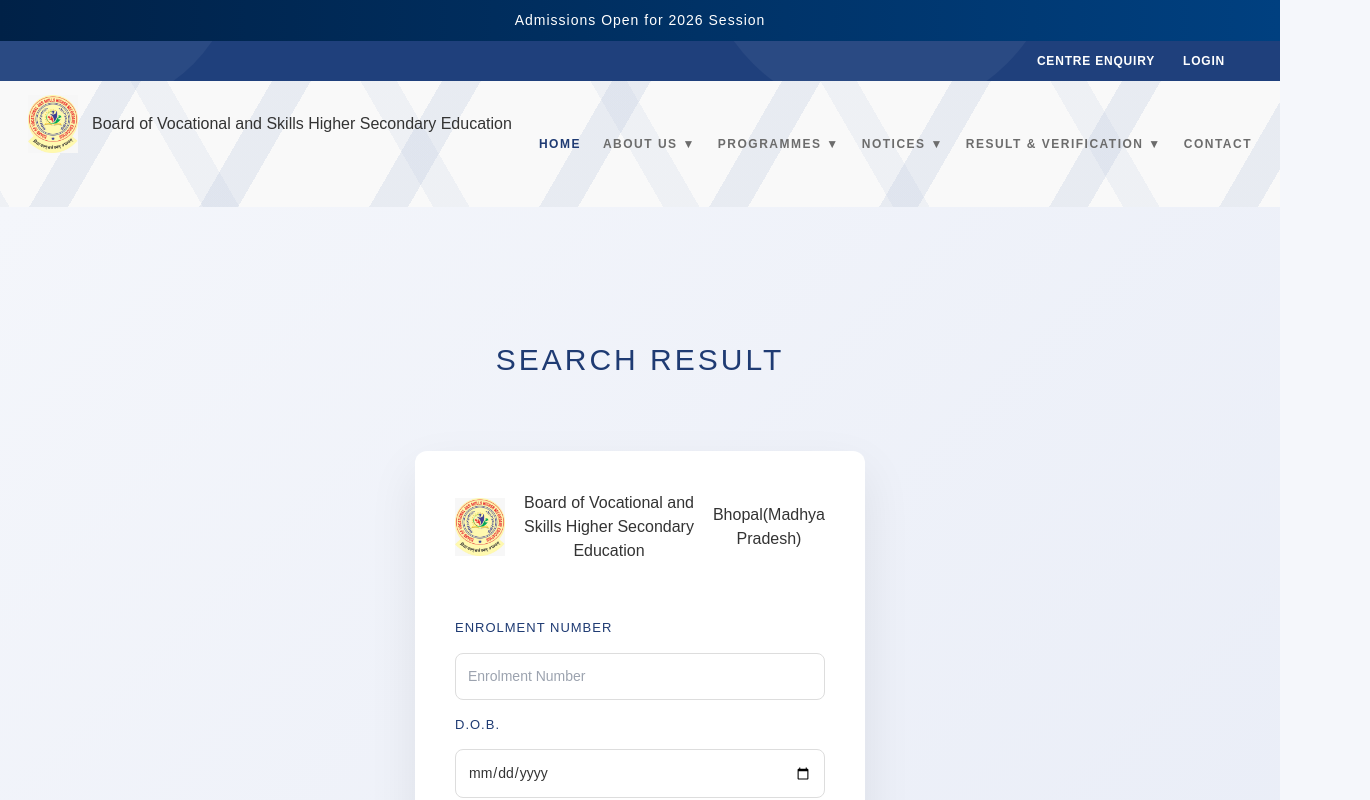
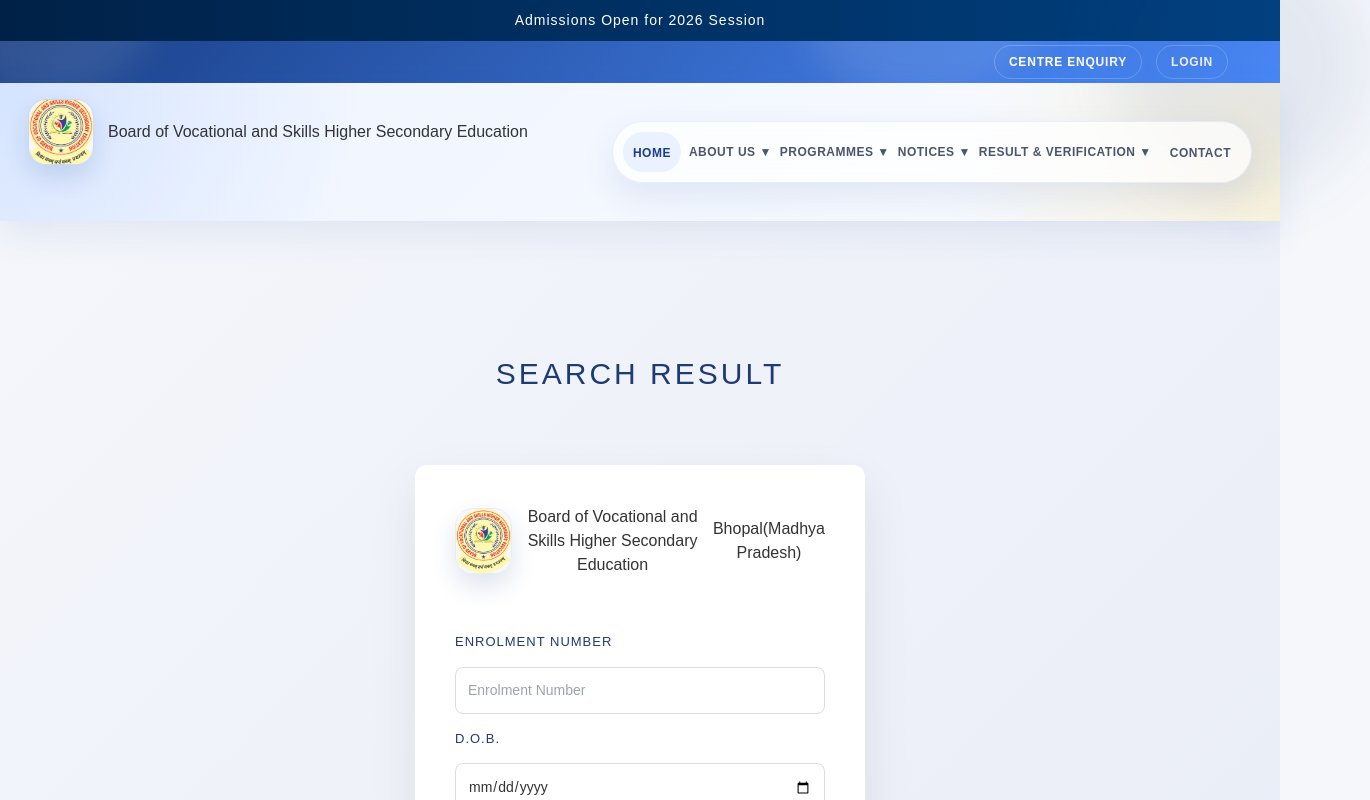
Before and after one commit to ranvijaysingh0741/ERP-SYSTEM, a React (Create React App) app in the folder frontend/: page /result in a window 1280 px wide. Shown: the top 800 px of the page, 1370 px wide, since content can reach past the window. Built offline with nearby package versions, Linux system fonts and the light colour scheme.

Commit message:
Refactor Navbar styles and update font
Updated Navbar styles to use 'Josefin Sans' font and improved layout with new gradients and padding adjustments.

```diff
--- a/frontend/src/landing/components/Navbar.css
+++ b/frontend/src/landing/components/Navbar.css
@@ -1,62 +1,67 @@
-@import url('https://fonts.googleapis.com/css2?family=Montserrat:wght@400;500;600;700&display=swap');
+@import url('https://fonts.googleapis.com/css2?family=Josefin+Sans:wght@400;500;600;700&display=swap');
 
 * {
   box-sizing: border-box;
 }
 
-/* =========================================
-   TOP STRIP
-========================================= */
 .top-strip {
   position: relative;
-  background: #1f407c;
-  height: 40px;
-  padding: 0 55px;
+  min-height: 42px;
+  padding: 0 52px;
   display: flex;
   justify-content: flex-end;
   align-items: center;
   overflow: hidden;
-  font-family: "Montserrat", sans-serif;
+  background: linear-gradient(135deg, #193f86, #4d8dff);
+  font-family: 'Josefin Sans', sans-serif;
 }
 
-/* soft curved pattern on top strip */
 .top-strip::before,
 .top-strip::after {
   content: "";
   position: absolute;
   border-radius: 50%;
-  background: rgba(255, 255, 255, 0.05);
   pointer-events: none;
+  background: rgba(255, 255, 255, 0.10);
+  filter: blur(18px);
 }
 
 .top-strip::before {
-  width: 320px;
-  height: 320px;
-  left: -80px;
-  top: -250px;
+  width: 230px;
+  height: 230px;
+  left: -70px;
+  top: -170px;
 }
 
 .top-strip::after {
-  width: 360px;
-  height: 360px;
-  right: 220px;
-  top: -285px;
+  width: 260px;
+  height: 260px;
+  right: 18%;
+  top: -200px;
 }
 
 .top-right {
   position: relative;
   z-index: 1;
   display: flex;
-  gap: 28px;
+  gap: 14px;
+  align-items: center;
 }
 
 .top-right a {
+  min-height: 28px;
+  display: inline-flex;
+  align-items: center;
+  justify-content: center;
+  padding: 7px 14px;
+  border: 1px solid rgba(255, 255, 255, 0.22);
+  border-radius: 999px;
+  color: #ffffff;
   text-decoration: none;
-  color: #ffffff;
   font-size: 12px;
   letter-spacing: 0.8px;
-  font-weight: 600;
-  transition: 0.3s ease;
+  font-weight: 700;
+  transition: transform 0.3s ease, background 0.3s ease;
 }
 
 .top-right a:visited {
@@ -64,163 +69,199 @@
 }
 
 .top-right a:hover {
-  opacity: 0.85;
+  background: rgba(255, 255, 255, 0.14);
+  transform: translateY(-2px);
 }
 
-/* =========================================
-   MAIN NAVBAR
-========================================= */
 .navbar {
   position: relative;
   z-index: 999;
+  min-height: 104px;
+  padding: 18px 52px;
   display: flex;
   align-items: center;
   justify-content: space-between;
-  padding: 14px 52px;
-  background: #f9f9f9;
+  gap: 26px;
   overflow: visible;
-  box-shadow: none;
-  min-height: 118px;
-  font-family: "Montserrat", sans-serif;
+  background:
+    radial-gradient(circle at top left, rgba(77, 141, 255, 0.16), transparent 28%),
+    radial-gradient(circle at bottom right, rgba(255, 193, 7, 0.14), transparent 26%),
+    linear-gradient(135deg, #eef4ff 0%, #f9fbff 100%);
+  box-shadow: 0 12px 34px rgba(53, 92, 170, 0.10);
+  font-family: 'Josefin Sans', sans-serif;
 }
 
-/* blue geometric faded background */
 .navbar::before {
   content: "";
   position: absolute;
-  inset: 0;
-  background:
-    linear-gradient(120deg, transparent 0 42%, rgba(171, 188, 217, 0.22) 42% 58%, transparent 58%) 0% 0% / 170px 100% repeat-x,
-    linear-gradient(60deg, transparent 0 44%, rgba(171, 188, 217, 0.14) 44% 56%, transparent 56%) 70px 0 / 230px 100% repeat-x;
-  opacity: 1;
+  width: 260px;
+  height: 260px;
+  right: -90px;
+  top: -150px;
+  border-radius: 50%;
+  background: rgba(25, 63, 134, 0.08);
+  filter: blur(30px);
   pointer-events: none;
 }
 
 .logo-section,
-.nav-menu {
+.nav-menu,
+.nav-toggle {
   position: relative;
   z-index: 1;
 }
 
-/* =========================================
-   LOGO SECTION
-========================================= */
 .logo-section {
   display: flex;
   align-items: center;
   gap: 14px;
+  min-width: 300px;
+}
+
+.logo-section > a {
+  display: inline-flex;
+  flex: 0 0 auto;
 }
 
 .logo {
-  height: 58px;
-  width: auto;
-  object-fit: contain;
+  width: 66px;
+  height: 66px;
+  object-fit: cover;
+  border-radius: 18px;
+  border: 1px solid rgba(111, 145, 220, 0.18);
+  box-shadow: 0 12px 24px rgba(25, 63, 134, 0.14);
 }
 
 .logo-text {
-  max-width: 330px;
+  max-width: 360px;
   line-height: 1.2;
 }
 
 .logo-text h5 {
-  margin: 0;
-  font-size: 17px;
+  margin: 0 0 3px;
+  color: #193f86;
+  font-size: 18px;
   font-weight: 700;
-  color: #1f3b73;
+  letter-spacing: 1px;
 }
 
 .logo-text p {
   margin: 0;
-  font-size: 13px;
-  color: #424242;
-  font-weight: 500;
-  line-height: 1.3;
+  color: #34425e;
+  font-size: 14px;
+  font-weight: 600;
+  line-height: 1.35;
 }
 
-/* =========================================
-   MENU
-========================================= */
 .nav-menu {
   list-style: none;
   display: flex;
-  gap: 34px;
+  gap: 8px;
   align-items: center;
+  justify-content: flex-end;
   margin: 0;
-  padding: 0;
+  padding: 10px;
+  border: 1px solid rgba(111, 145, 220, 0.14);
+  border-radius: 999px;
+  background: rgba(255, 255, 255, 0.74);
+  box-shadow: 0 14px 34px rgba(53, 92, 170, 0.11);
+  backdrop-filter: blur(18px);
+  -webkit-backdrop-filter: blur(18px);
 }
 
 .nav-menu li {
   position: relative;
+  color: #4b556b;
   font-size: 13px;
-  font-weight: 600;
-  letter-spacing: 2px;
-  color: #6c6c6c;
-  text-transform: uppercase;
-  cursor: pointer;
+  font-weight: 700;
+  letter-spacing: 0.5px;
   white-space: nowrap;
 }
 
-.nav-menu li a {
+.nav-menu li a,
+.dropdown-label {
+  min-height: 40px;
+  display: inline-flex;
+  align-items: center;
+  justify-content: center;
+  gap: 7px;
+  padding: 11px 14px 9px;
+  border-radius: 999px;
+  color: #4b556b;
   text-decoration: none;
-  color: #6c6c6c;
-  transition: 0.3s ease;
-  padding: 8px 0;
-  display: inline-block;
+  cursor: pointer;
+  transition: color 0.3s ease, background 0.3s ease, transform 0.3s ease;
 }
 
-.nav-menu li:first-child a {
-  color: #1f3b73;
-  font-weight: 700;
+.dropdown-label::after {
+  content: "";
+  width: 7px;
+  height: 7px;
+  border-right: 2px solid currentColor;
+  border-bottom: 2px solid currentColor;
+  transform: translateY(-2px) rotate(45deg);
+  transition: transform 0.3s ease;
 }
 
+.nav-menu li:first-child a,
 .nav-menu li a:hover,
-.nav-menu li:hover,
-.dropdown:hover {
-  color: #1f3b73;
+.dropdown:hover .dropdown-label {
+  color: #193f86;
+  background: rgba(77, 141, 255, 0.10);
 }
 
-/* remove underline effect from old design */
-.nav-menu li a::after {
-  display: none;
+.dropdown:hover .dropdown-label::after {
+  transform: translateY(1px) rotate(225deg);
 }
 
-/* =========================================
-   DROPDOWN
-========================================= */
 .dropdown-menu {
   position: absolute;
-  top: calc(100% + 12px);
+  top: calc(100% + 14px);
   left: 0;
-  background: #ffffff;
-  min-width: 250px;
-  padding: 16px 18px;
-  border-radius: 0;
+  min-width: 260px;
+  padding: 12px;
   display: flex;
   flex-direction: column;
-  gap: 14px;
-  box-shadow: 0 10px 25px rgba(0, 0, 0, 0.10);
-  border: 1px solid #ececec;
+  gap: 6px;
+  border: 1px solid rgba(111, 145, 220, 0.14);
+  border-radius: 22px;
+  background: rgba(255, 255, 255, 0.94);
+  box-shadow:
+    0 18px 45px rgba(53, 92, 170, 0.16),
+    inset 0 1px 0 rgba(255, 255, 255, 0.72);
+  backdrop-filter: blur(18px);
+  -webkit-backdrop-filter: blur(18px);
   opacity: 0;
   visibility: hidden;
   transform: translateY(10px);
-  transition: all 0.25s ease;
+  transition: opacity 0.25s ease, transform 0.25s ease, visibility 0.25s ease;
   z-index: 9999;
 }
 
 .dropdown-menu a {
-  text-decoration: none;
-  color: #555555;
-  font-size: 13px;
-  font-weight: 500;
-  letter-spacing: 0.5px;
-  text-transform: none;
-  transition: 0.2s ease;
-  padding: 0;
+  min-height: auto;
+  justify-content: flex-start;
+  padding: 11px 13px;
+  border-radius: 14px;
+  color: #4b556b;
+  font-size: 14px;
+  line-height: 1.35;
+  white-space: normal;
+}
+
+.dropdown-menu a::before {
+  content: "";
+  width: 7px;
+  height: 7px;
+  flex: 0 0 auto;
+  border-radius: 50%;
+  background: linear-gradient(135deg, #4d8dff, #ffc107);
 }
 
 .dropdown-menu a:hover {
-  color: #1f3b73;
-  padding-left: 4px;
+  color: #193f86;
+  background: rgba(77, 141, 255, 0.10);
+  transform: translateX(3px);
 }
 
 .dropdown:hover .dropdown-menu {
@@ -229,113 +270,179 @@
   transform: translateY(0);
 }
 
-/* =========================================
-   RESPONSIVE
-========================================= */
+.nav-toggle {
+  display: none;
+  width: 46px;
+  height: 46px;
+  align-items: center;
+  justify-content: center;
+  flex-direction: column;
+  gap: 5px;
+  border: 1px solid rgba(111, 145, 220, 0.18);
+  border-radius: 16px;
+  background: rgba(255, 255, 255, 0.82);
+  box-shadow: 0 12px 24px rgba(25, 63, 134, 0.14);
+  cursor: pointer;
+}
+
+.nav-toggle span {
+  width: 21px;
+  height: 2px;
+  border-radius: 999px;
+  background: #193f86;
+  transition: transform 0.3s ease, opacity 0.3s ease;
+}
+
+.nav-toggle.open span:nth-child(1) {
+  transform: translateY(7px) rotate(45deg);
+}
+
+.nav-toggle.open span:nth-child(2) {
+  opacity: 0;
+}
+
+.nav-toggle.open span:nth-child(3) {
+  transform: translateY(-7px) rotate(-45deg);
+}
+
 @media (max-width: 1280px) {
   .navbar {
-    padding: 14px 28px;
+    padding: 16px 28px;
+    gap: 18px;
   }
 
-  .nav-menu {
-    gap: 22px;
-  }
-
-  .nav-menu li {
-    font-size: 12px;
-    letter-spacing: 1.5px;
+  .logo-section {
+    min-width: 270px;
   }
 
   .logo-text {
-    max-width: 280px;
+    max-width: 270px;
   }
 
   .logo-text p {
     font-size: 12px;
   }
+
+  .nav-menu li {
+    font-size: 12px;
+  }
+
+  .nav-menu li a,
+  .dropdown-label {
+    padding-left: 10px;
+    padding-right: 10px;
+  }
 }
 
 @media (max-width: 1024px) {
+  .top-strip {
+    padding: 8px 20px;
+  }
+
   .navbar {
-    flex-direction: column;
-    align-items: flex-start;
-    gap: 18px;
-    padding: 18px 20px;
+    min-height: auto;
+    padding: 16px 20px;
+    align-items: center;
+    flex-wrap: wrap;
+  }
+
+  .logo-section {
+    flex: 1 1 auto;
+    min-width: 0;
+  }
+
+  .nav-toggle {
+    display: inline-flex;
   }
 
   .nav-menu {
-    flex-wrap: wrap;
-    gap: 18px;
+    order: 3;
+    width: 100%;
+    display: none;
+    flex-direction: column;
+    align-items: stretch;
+    gap: 8px;
+    margin-top: 4px;
+    border-radius: 24px;
+    padding: 12px;
   }
 
-  .top-strip {
-    padding: 0 20px;
-  }
-}
-
-@media (max-width: 768px) {
-  .top-strip {
-    height: auto;
-    padding: 10px 16px;
+  .nav-menu.show {
+    display: flex;
   }
 
-  .top-right {
-    gap: 18px;
-  }
-
-  .top-right a {
-    font-size: 11px;
-  }
-
-  .navbar {
-    padding: 16px;
-    min-height: auto;
-  }
-
-  .logo-section {
-    align-items: center;
-  }
-
-  .logo {
-    height: 48px;
-  }
-
-  .logo-text {
-    max-width: 220px;
-  }
-
-  .logo-text p {
-    font-size: 11px;
-  }
-
-  .nav-menu {
-    flex-direction: column;
-    align-items: flex-start;
+  .nav-menu li a,
+  .dropdown-label {
     width: 100%;
-    gap: 14px;
-    margin-top: 6px;
-  }
-
-  .nav-menu li {
-    font-size: 12px;
-    letter-spacing: 1.2px;
+    justify-content: space-between;
+    padding: 13px 14px 11px;
   }
 
   .dropdown-menu {
     position: static;
+    min-width: 100%;
+    margin-top: 6px;
+    padding: 8px 0 0 14px;
+    gap: 6px;
+    border: 0;
+    border-radius: 0;
+    background: transparent;
+    box-shadow: none;
     opacity: 1;
     visibility: visible;
     transform: none;
-    box-shadow: none;
-    border: none;
-    background: transparent;
-    padding: 8px 0 0 12px;
-    gap: 10px;
-    min-width: 100%;
+    backdrop-filter: none;
+    -webkit-backdrop-filter: none;
     display: none;
   }
 
   .dropdown:hover .dropdown-menu {
     display: flex;
   }
+
+  .dropdown-menu a {
+    background: rgba(255, 255, 255, 0.54);
+  }
 }
+
+@media (max-width: 768px) {
+  .top-strip {
+    justify-content: center;
+    padding: 8px 14px;
+  }
+
+  .top-right {
+    width: 100%;
+    justify-content: center;
+    gap: 8px;
+  }
+
+  .top-right a {
+    flex: 1;
+    max-width: 170px;
+    font-size: 11px;
+    padding: 7px 10px;
+  }
+
+  .navbar {
+    padding: 14px;
+  }
+
+  .logo {
+    width: 54px;
+    height: 54px;
+    border-radius: 15px;
+  }
+
+  .logo-text {
+    max-width: 230px;
+  }
+
+  .logo-text h5 {
+    font-size: 16px;
+  }
+
+  .logo-text p {
+    font-size: 11px;
+  }
+}
```
